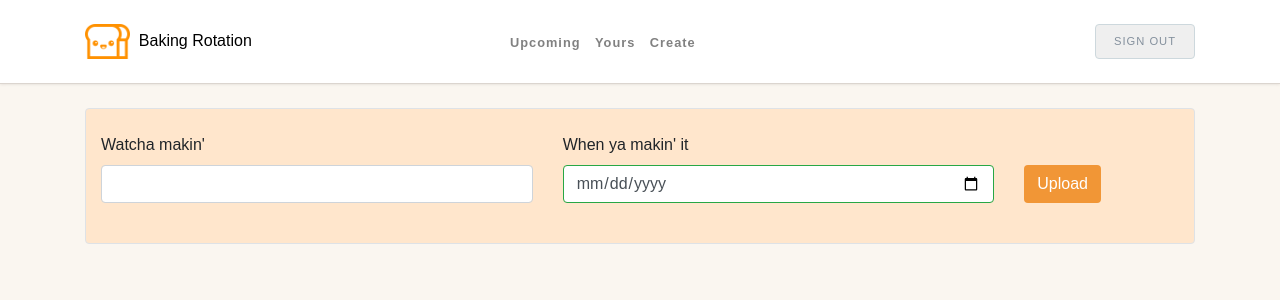
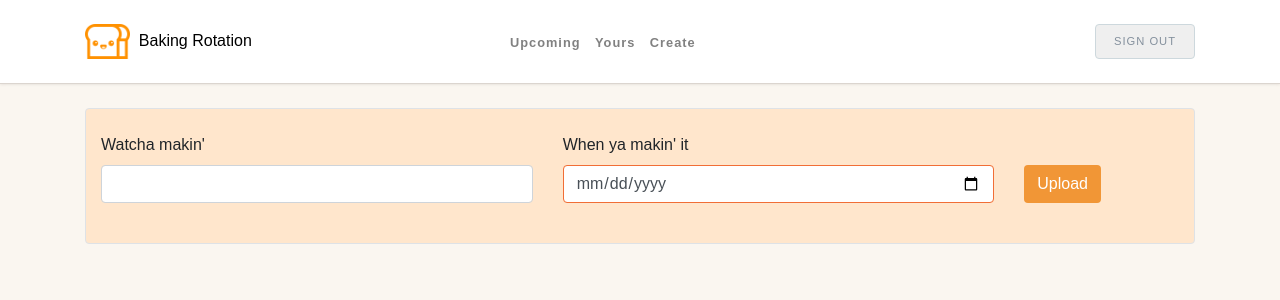
Before and after one commit to CarMin15/bakery_rotation, a Django app: page /create/ in a window 1280 px wide. Shown: the top 300 px of the page. Run offline with Django 3.2, Linux system fonts and the light colour scheme; the visitor is signed in with stand-in values (Sample User, id 1); some libraries are stand-ins or nearby versions; some web fonts are replaced.

Commit message:
Changed border color

```diff
--- a/bakery_rotation/static/baking_rotation/style.css
+++ b/bakery_rotation/static/baking_rotation/style.css
@@ -134,6 +134,10 @@ ul.item-list {
   background: linear-gradient(65deg, transparent 0% 49%, #dfdad4 50%, transparent 50%);
 }
 
+.form-control.is-valid {
+  border-color: #F16e36;
+}
+
 .createNewFormWrapper {
   background-color: #ffe6cc;
 }
```
